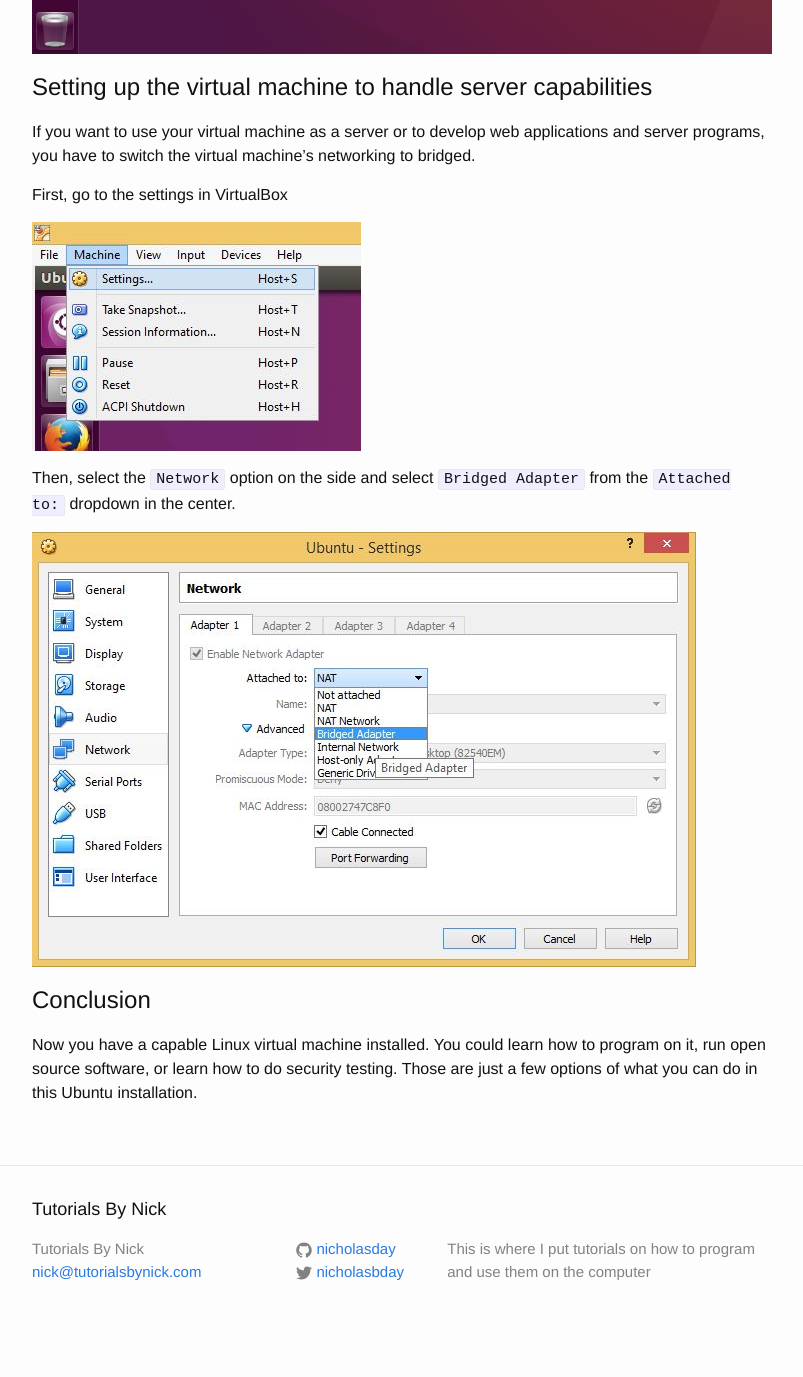
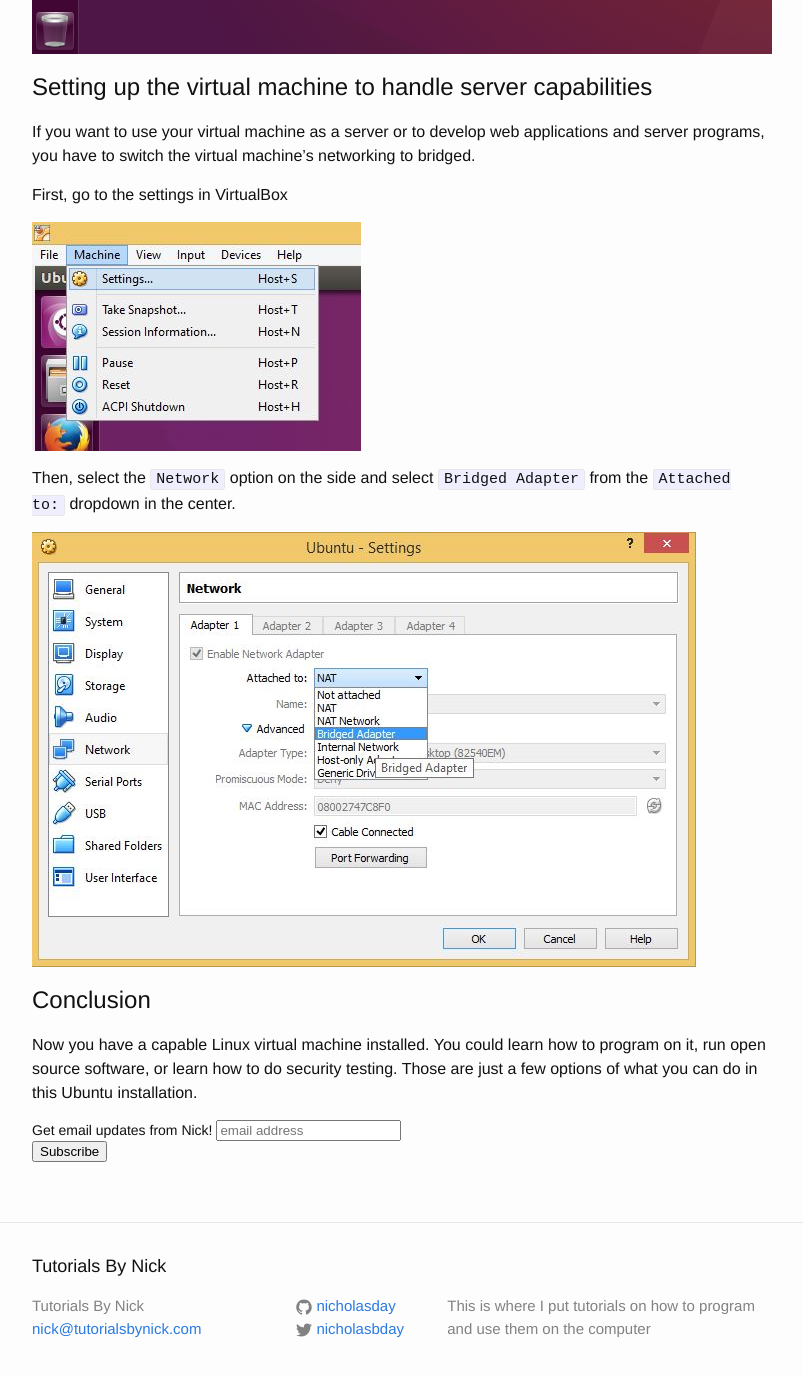
Before and after one commit to TutorialsByNick/tutorialsbynick, a Jekyll site: the page built from _posts/2016-05-25-how-to-install-ubuntu-in-a-virtual-machine-on-windows.md, in a window 1280 px wide and 1400 px high, scrolled down 20018 px. Shown: the top 1377 px of the window, without its empty margins (238-1041 px from the left). Built offline with Jekyll 4.4.1, drawn with Linux system fonts in a browser that asks for light colours; comment, search, counter and statistics services are not loaded; before the commit the page ends 21361 px from its top, so only the background shows below that.

Commit message:
Added email form

```diff
--- a/_layouts/post.html
+++ b/_layouts/post.html
@@ -10,7 +10,29 @@ layout: default
 
   <div class="post-content" itemprop="articleBody">
     {{ content }}
+
+<!-- Begin MailChimp Signup Form -->
+<link href="//cdn-images.mailchimp.com/embedcode/horizontal-slim-10_7.css" rel="stylesheet" type="text/css">
+<style type="text/css">
+	#mc_embed_signup{background:#fdfdfd; clear:left; font:14px Helvetica,Arial,sans-serif; width:100%;}
+	/* Add your own MailChimp form style overrides in your site stylesheet or in this style block.
+	   We recommend moving this block and the preceding CSS link to the HEAD of your HTML file. */
+</style>
+<div id="mc_embed_signup">
+<form action="//tutorialsbynick.us13.list-manage.com/subscribe/post?u=99cb9d82916998aa9e5915fa3&amp;id=65aafcd362" method="post" id="mc-embedded-subscribe-form" name="mc-embedded-subscribe-form" class="validate" target="_blank" novalidate>
+    <div id="mc_embed_signup_scroll">
+	<label for="mce-EMAIL">Get email updates from Nick!</label>
+	<input type="email" value="" name="EMAIL" class="email" id="mce-EMAIL" placeholder="email address" required>
+    <!-- real people should not fill this in and expect good things - do not remove this or risk form bot signups-->
+    <div style="position: absolute; left: -5000px;" aria-hidden="true"><input type="text" name="b_99cb9d82916998aa9e5915fa3_65aafcd362" tabindex="-1" value=""></div>
+    <div class="clear"><input type="submit" value="Subscribe" name="subscribe" id="mc-embedded-subscribe" class="button"></div>
+    </div>
+</form>
+</div>
+
+<!--End mc_embed_signup-->
   </div>
+
 
   {% if page.comments %}
   <div id="disqus_thread"></div>
```
